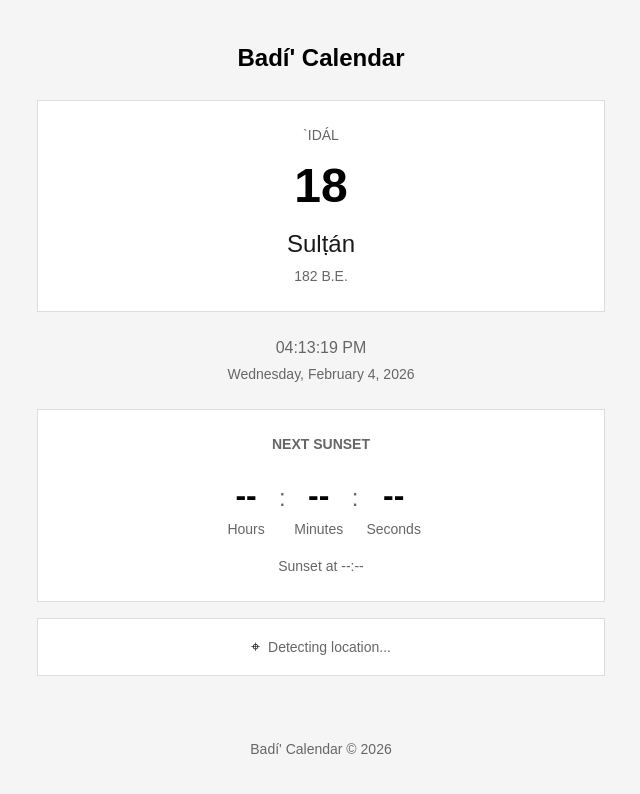
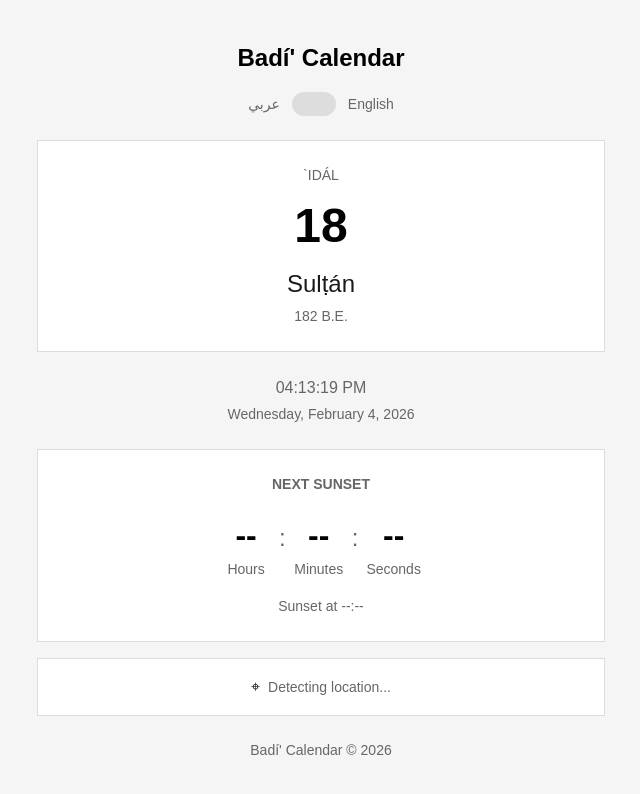
Before and after one commit to lkkchung/BadiCalendar, a website with bundled scripts: page index.html in a window 1280 px wide. Shown: the whole page, without its empty margins (319-959 px from the left). Built offline with nearby package versions, Linux system fonts and the light colour scheme; no server answers.

Commit message:
Add Montserrat font and typography tokens (badi-a3b)
- Added Google Fonts preconnect and Montserrat (Light 300, Regular 400) to HTML
- Created CSS typography tokens for property/value fonts
- Added letter spacing and font feature settings variables

Co-Authored-By: Claude Sonnet 4.5 <noreply@anthropic.com>

```diff
--- a/css/styles.css
+++ b/css/styles.css
@@ -12,6 +12,16 @@
     --font-size-heading: 1.5rem;
     --font-size-body: 1rem;
     --font-size-small: 0.875rem;
+
+    /* Typography tokens */
+    --property-font: 'Montserrat', sans-serif;
+    --property-font-weight: 300;
+    --value-font: 'Times New Roman', serif;
+    --label-letter-spacing: 2.88px;
+    --value-letter-spacing: 4.4px;
+    --font-feature-lnum: 'lnum' 1;
+    --font-feature-pnum: 'pnum' 1;
+    --font-feature-onum: 'onum' 1;
 }
 
 /* Reset */
@@ -231,6 +241,81 @@ body {
     opacity: 0.9;
 }
 
+/* Language Toggle */
+.language-toggle {
+    margin-top: 1rem;
+}
+
+.language-toggle-label {
+    display: flex;
+    align-items: center;
+    justify-content: center;
+    gap: 0.75rem;
+    cursor: pointer;
+    user-select: none;
+}
+
+.language-option {
+    font-size: var(--font-size-small);
+    color: var(--color-text-muted);
+    transition: color 0.2s ease;
+}
+
+.language-option[data-lang="arabic"] {
+    order: 1;
+}
+
+.language-toggle-input {
+    order: 2;
+    position: relative;
+    appearance: none;
+    width: 44px;
+    height: 24px;
+    background: var(--color-border);
+    border-radius: 12px;
+    cursor: pointer;
+    transition: background 0.2s ease;
+}
+
+.language-toggle-input:checked {
+    background: var(--color-primary);
+}
+
+.language-toggle-slider {
+    order: 2;
+    position: absolute;
+    width: 44px;
+    height: 24px;
+    pointer-events: none;
+}
+
+.language-toggle-slider::before {
+    content: '';
+    position: absolute;
+    top: 2px;
+    left: 2px;
+    width: 20px;
+    height: 20px;
+    background: white;
+    border-radius: 50%;
+    transition: transform 0.2s ease;
+}
+
+.language-toggle-input:checked + .language-toggle-slider::before {
+    transform: translateX(20px);
+}
+
+.language-option[data-lang="english"] {
+    order: 3;
+}
+
+/* Highlight active language */
+.language-toggle-input:not(:checked) ~ .language-option[data-lang="arabic"],
+.language-toggle-input:checked ~ .language-option[data-lang="english"] {
+    color: var(--color-primary);
+    font-weight: bold;
+}
+
 /* Footer */
 .footer {
     text-align: center;
--- a/index.html
+++ b/index.html
@@ -5,12 +5,28 @@
     <meta name="viewport" content="width=device-width, initial-scale=1.0">
     <meta name="description" content="Badí' Calendar - Display the current Bahá'í date with sunset countdown">
     <title>Badí' Calendar</title>
+    <link rel="preconnect" href="https://fonts.googleapis.com">
+    <link rel="preconnect" href="https://fonts.gstatic.com" crossorigin>
+    <link href="https://fonts.googleapis.com/css2?family=Montserrat:wght@300;400&display=swap" rel="stylesheet">
     <link rel="stylesheet" href="css/styles.css">
 </head>
 <body>
     <div class="app-container">
         <header class="header">
             <h1 class="app-title">Badí' Calendar</h1>
+            <div class="language-toggle" role="group" aria-label="Language selection">
+                <label class="language-toggle-label">
+                    <span class="language-option" data-lang="arabic">عربي</span>
+                    <input
+                        type="checkbox"
+                        id="language-toggle-input"
+                        class="language-toggle-input"
+                        aria-label="Toggle between Arabic and English"
+                    >
+                    <span class="language-toggle-slider"></span>
+                    <span class="language-option" data-lang="english">English</span>
+                </label>
+            </div>
         </header>
 
         <main class="main-content">
```
